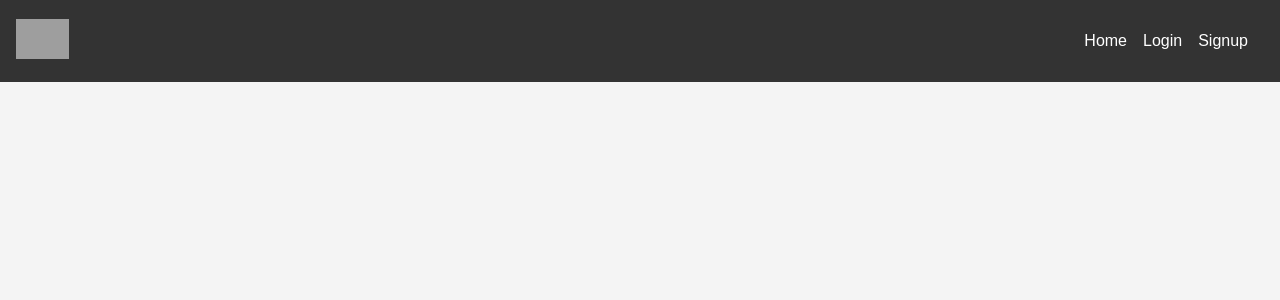
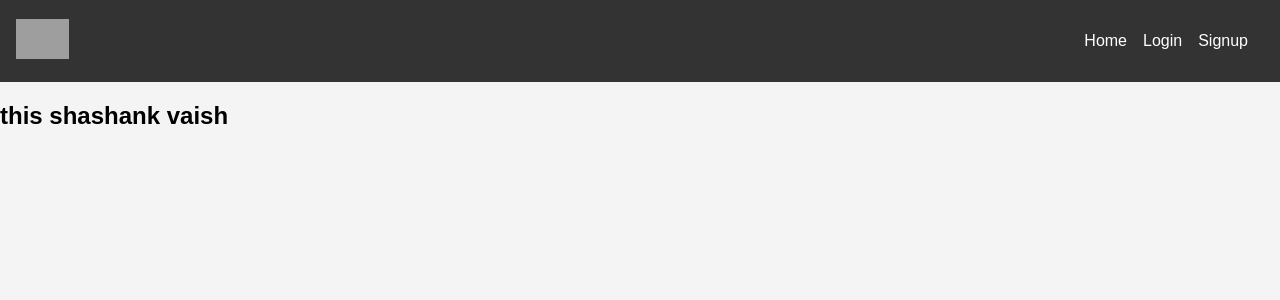
Before and after one commit to ShashankVaish/resource-sharing-redesigned, a React (Vite) app: page / in a window 1280 px wide. Shown: the top 300 px of the page. Built offline with nearby package versions, Linux system fonts and the light colour scheme; grey boxes are pictures that could not be loaded.

Commit message:
add h2 tag

```diff
--- a/src/components/Home.jsx
+++ b/src/components/Home.jsx
@@ -3,6 +3,8 @@ import './Home.css'
 const Home = () => {
   return (
     <>
+    <h2>this shashank vaish</h2>
+
 
     </>
   )
```
